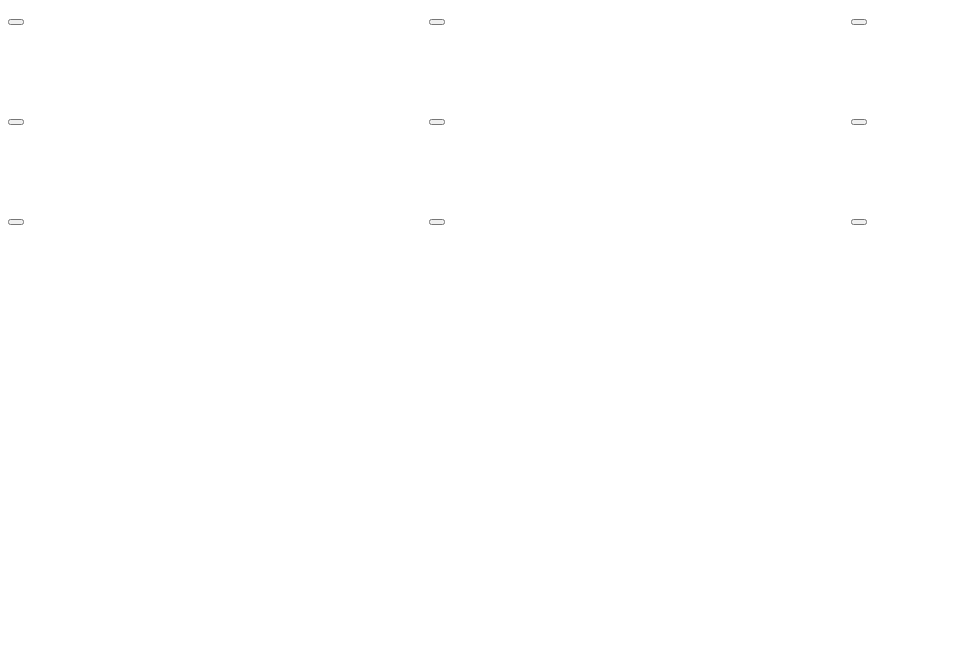
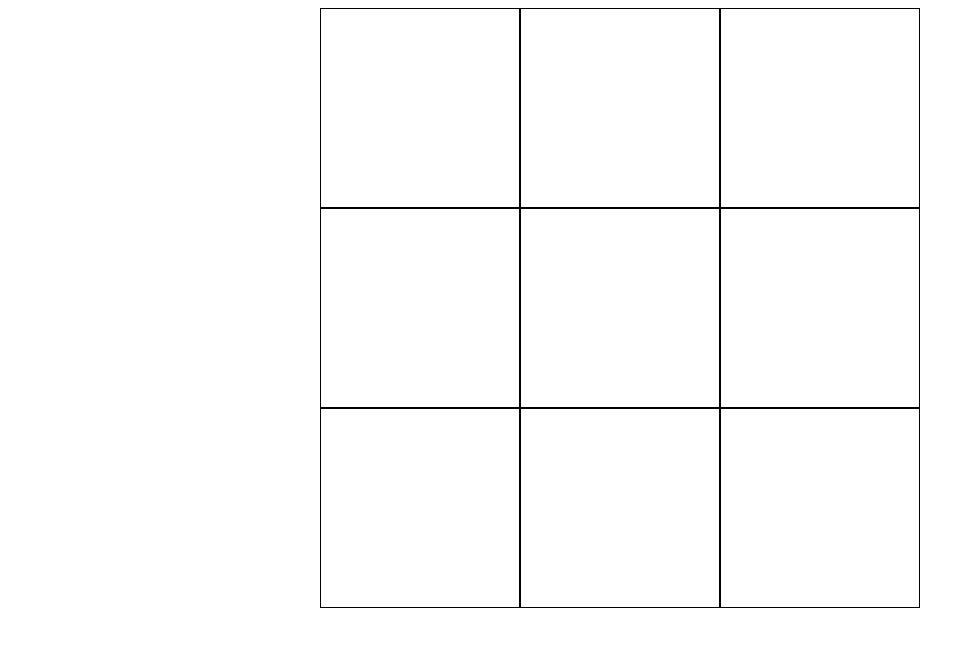
Before and after one commit to LushHollis/tic-tac-toe, a plain HTML site: page index.html in a window 1280 px wide. Shown: the whole page, without its empty margins (0-975 px from the left). Drawn offline with Linux system fonts and the light colour scheme.

Commit message:
Add easier clicking in style.css

```diff
--- a/style.css
+++ b/style.css
@@ -1,11 +1,9 @@
 .board{
     display:grid;
-    grid-template-columns: repeat(3,1fr);
-    grid-template-rows:repeat(3,1fr);
-}
-.item{
-    width:100px;
-    height:100px;
+    grid-template-columns: repeat(3,200px);
+    grid-template-rows:repeat(3,200px);
+    position:absolute;
+    left:25%;
 }
 
 .one{grid-area:1/1/span 1/span 1}
@@ -17,3 +15,19 @@
 .seven{grid-area:3/1/span 1/span 1}
 .eight{grid-area:3/2/span 1/span 1}
 .nine{grid-area:3/3/span 1/span 1}
+.item{
+    padding: 45px;
+    border:1px solid black;
+    font-size:6em;
+}
+
+button{
+    width:100%;
+    height:100%;
+    background-color: white;
+    border:0px;
+}
+html{
+    font-family:sans-serif;
+    text-align:center;
+}
```
